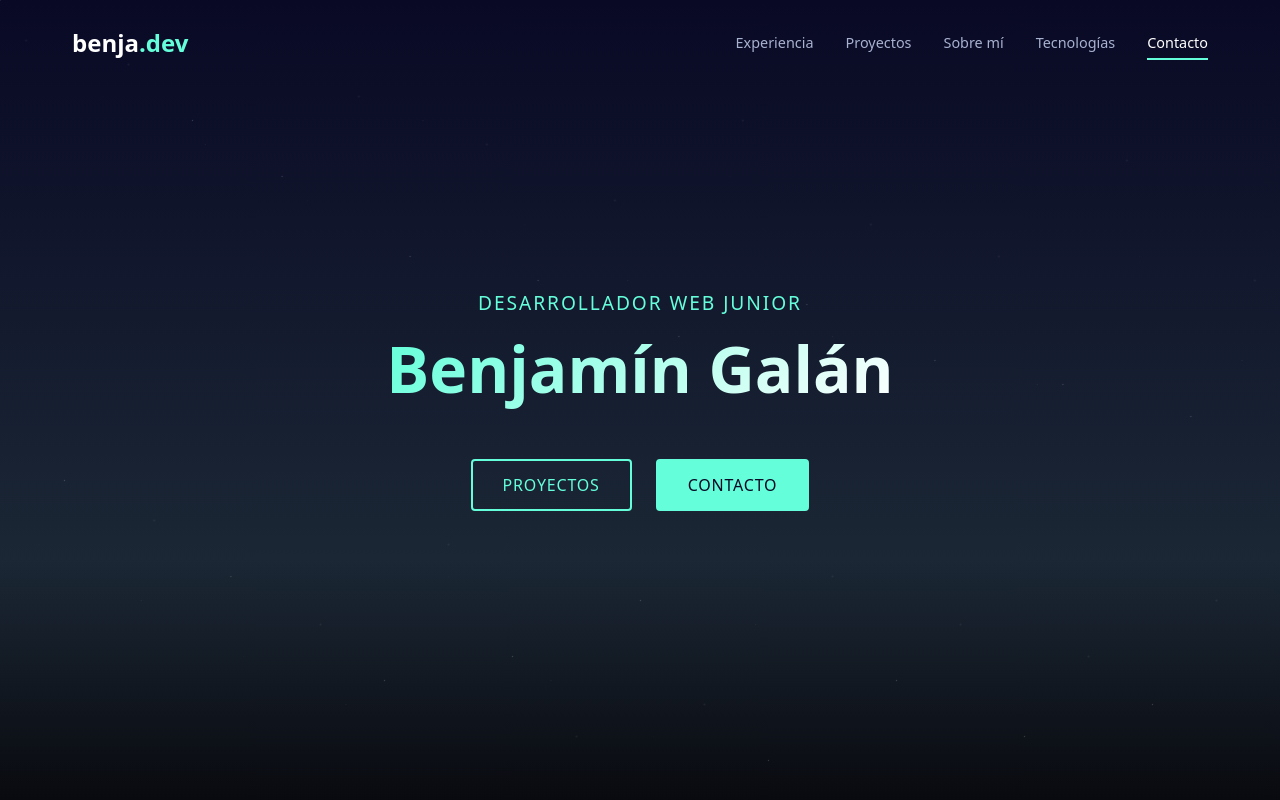
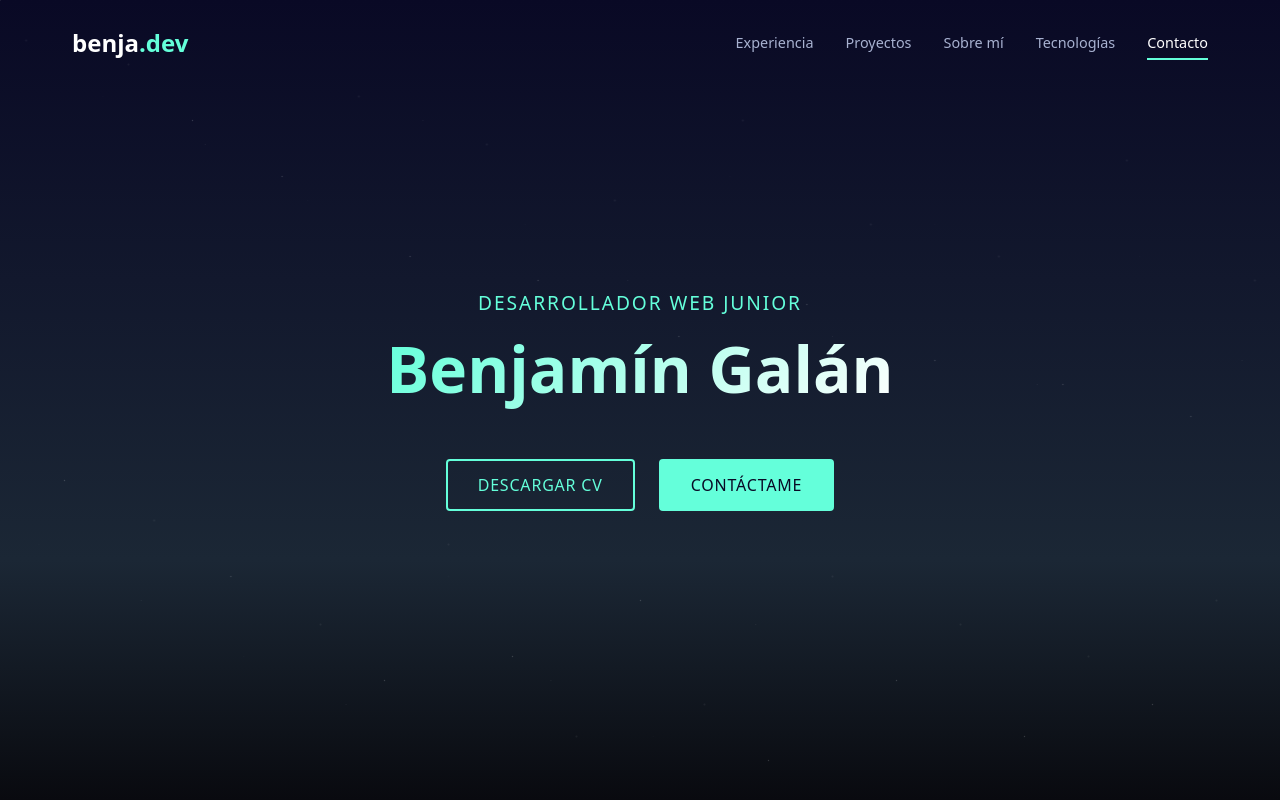
Before and after one commit to Benjamin-Galan/react-portfolio, a React (Vite) app: page / in a window 1280 px wide. Shown: the top 800 px of the page. Built offline with nearby package versions, Linux system fonts and the light colour scheme.

Commit message:
Actualizando seccion principal

```diff
--- a/src/components/Principal.jsx
+++ b/src/components/Principal.jsx
@@ -1,11 +1,26 @@
 export default function Principal() {
+  const handleDownloadCV = () => {
+    const link = document.createElement('a')
+    link.href = '/ruta-a-tu-cv.pdf' // Asegúrate de que el archivo esté disponible públicamente
+    link.download = 'Benjamin_Galan_CV_ES.pdf'
+    link.click()
+  }
+
+  const handleContact = () => {
+    window.location.href = 'mailto:begalan@outlook.es'
+  }
+
   return (
     <div className="principal-container">
       <p className="principal-text">Desarrollador web junior</p>
       <h1 className="principal-name">Benjamín Galán</h1>
       <div className="principal-buttons">
-        <button className="projects-button">Proyectos</button>
-        <button className="contact-button">Contacto</button>
+        <button className="projects-button" onClick={handleDownloadCV}>
+          Descargar CV
+        </button>
+        <button className="contact-button" onClick={handleContact}>
+          Contáctame
+        </button>
       </div>
     </div>
   )
```
Also changed, not shown: 1 other file (tests, documents, lock files or other folders).
